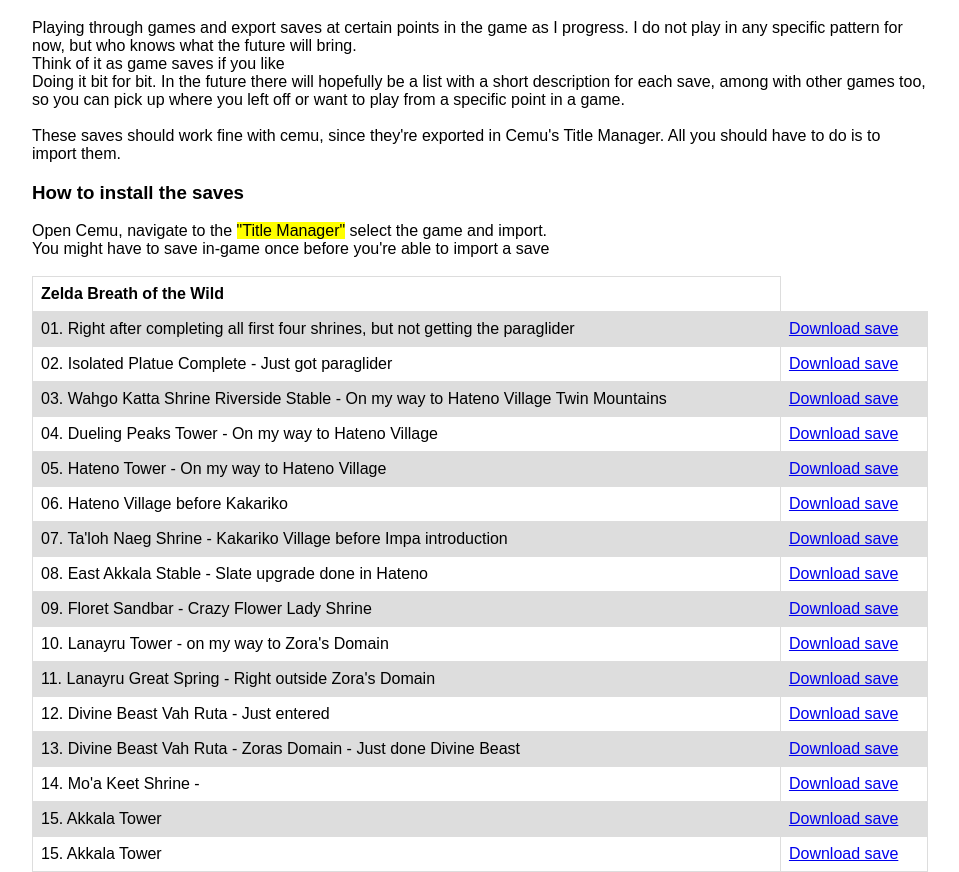
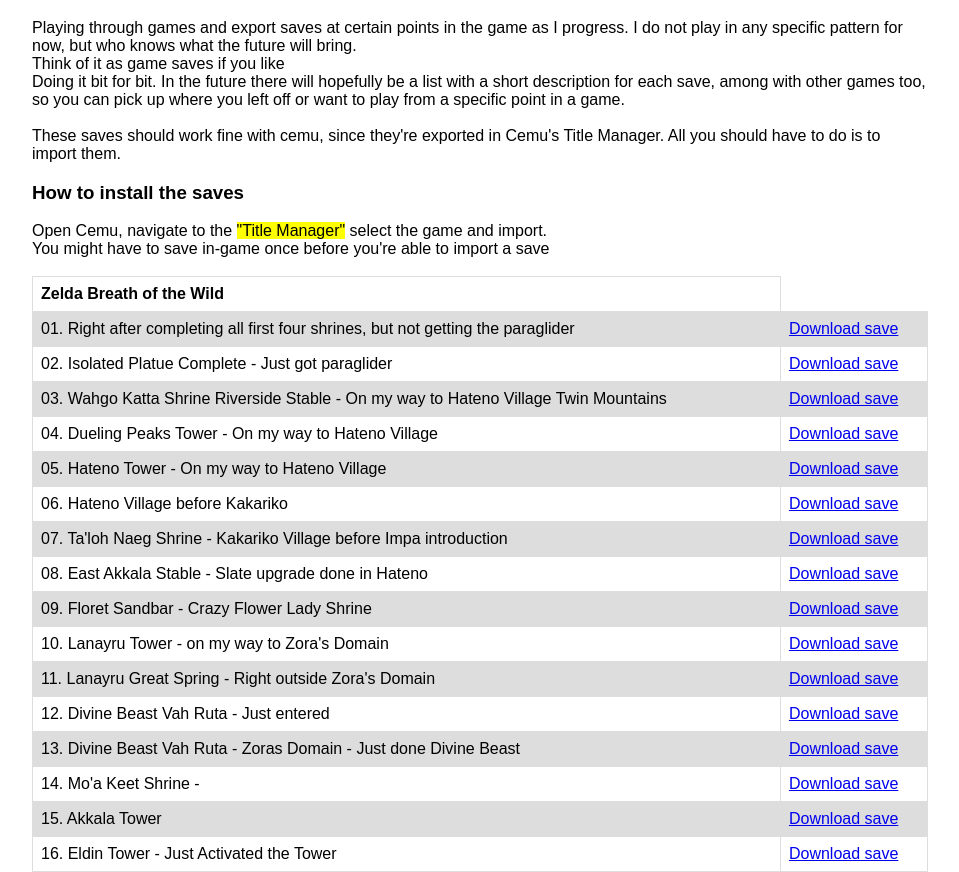
Before and after one commit to chriztr/wiiu-game-saves-for-cemu, a plain HTML site: page index.html in a window 1280 px wide. Shown: the part 61-933 px from the top of the page, without its empty margins (160-1119 px from the left). Drawn offline with Linux system fonts and the light colour scheme.

Commit message:
Spelling mistake for Eldin Tower

```diff
--- a/index.html
+++ b/index.html
@@ -121,7 +121,7 @@
   </tr>
 
   <tr>
-    <td>15. Akkala Tower</td>
+    <td>16. Eldin Tower - Just Activated the Tower</td>
 	<td>
 	<a href="./Zelda BotW EU/16. Eldin Tower - Just Activated the Tower/16. Eldin Tower - Just Activated the Tower.zip">Download save</a></td>
   </tr>
```
